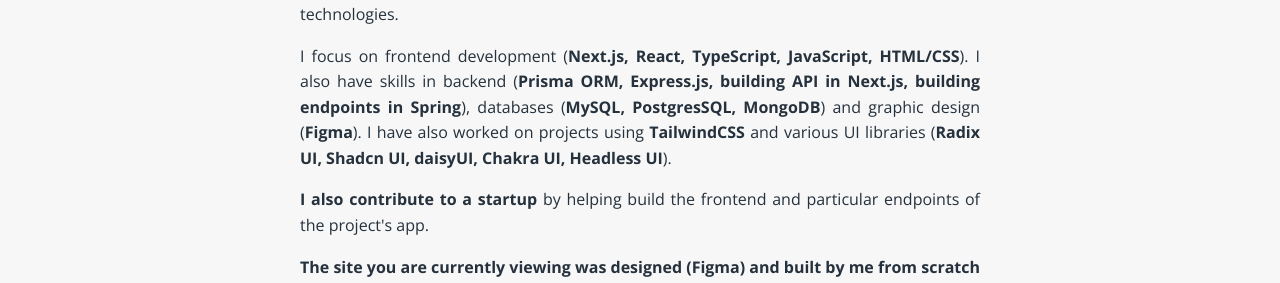
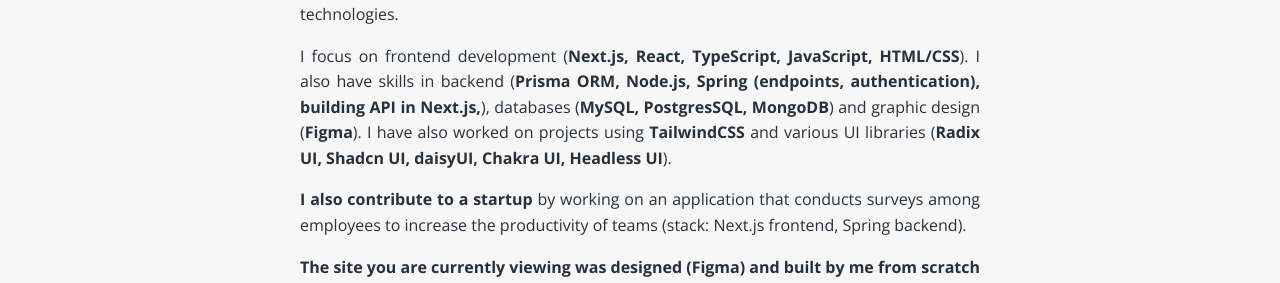
Before and after one commit to blzjmzk/blaise-mzyk-website, a Next.js app: page /programming in a window 1280 px wide. Shown: the part 353-636 px from the top of the page. Built offline with nearby package versions, Linux system fonts and the light colour scheme; no server answers; the database is empty.

Commit message:
Update bio

```diff
--- a/app/programming/page.tsx
+++ b/app/programming/page.tsx
@@ -33,8 +33,8 @@
             </span>
             ). I also have skills in backend (
             <span className="bold">
-              Prisma ORM, Express.js, building API in Next.js, building
-              endpoints in Spring
+              Prisma ORM, Node.js, Spring (endpoints, authentication), building
+              API in Next.js,
             </span>
             ), databases (
             <span className="bold">MySQL, PostgresSQL, MongoDB</span>) and
@@ -48,8 +48,9 @@
           </p>
           <p>
             <span className="bold">I also contribute to a startup</span> by
-            helping build the frontend and particular endpoints of the
-            project&apos;s app.
+            working on an application that conducts surveys among employees to
+            increase the productivity of teams (stack: Next.js frontend, Spring
+            backend).
           </p>
           <p>
             <span className="bold">
```
